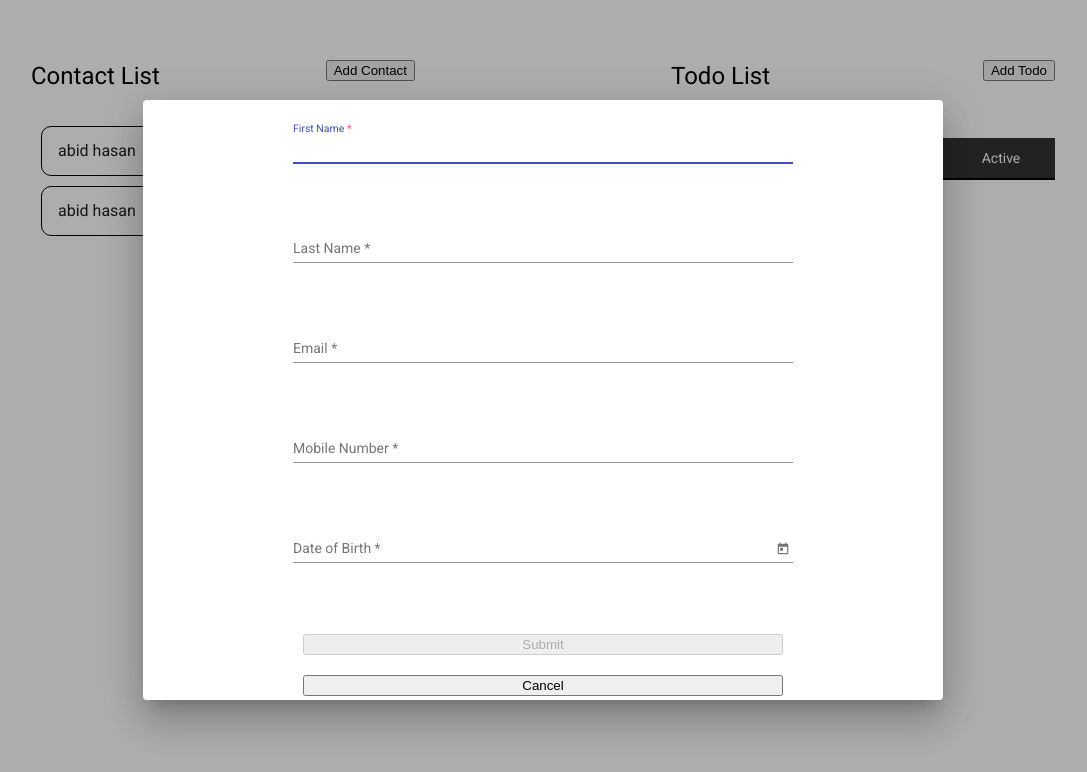
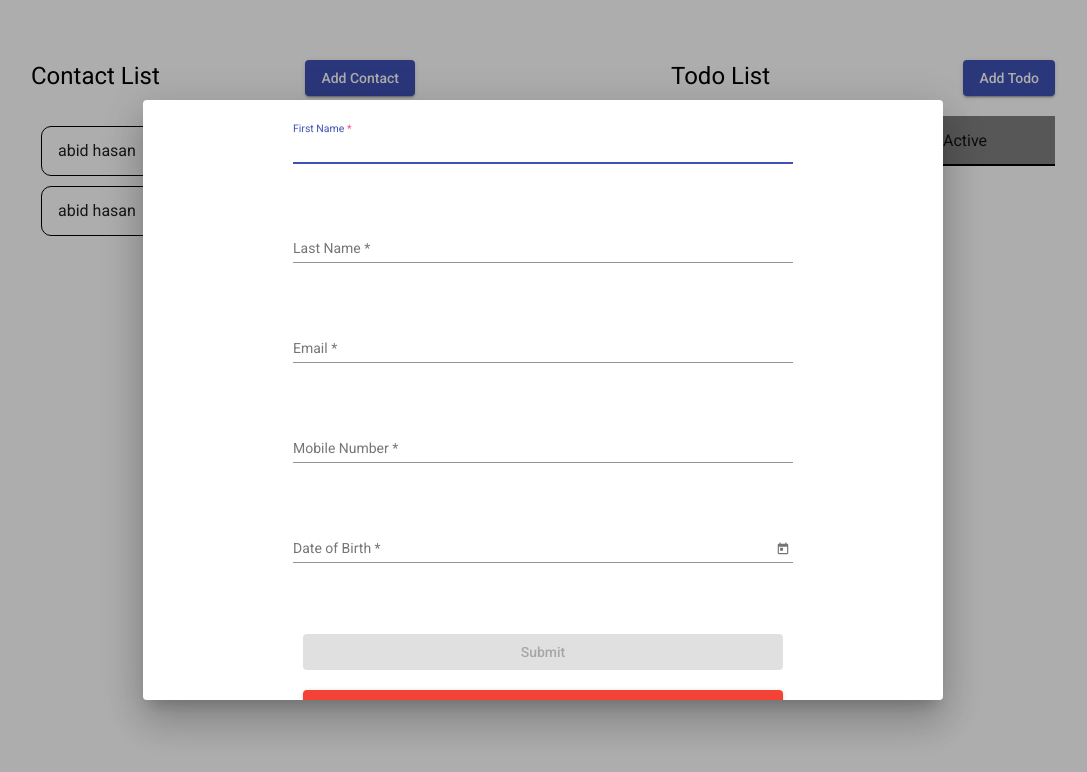
Before and after one commit to Abir1507075/FirstApp, an Angular app: page / in a window 1280 px wide. Both pictures are taken after a click on the button "Add Contact". Shown: the top 772 px of the page, without its empty margins (97-1184 px from the left). Built offline with nearby package versions, Linux system fonts and the light colour scheme.

Commit message:
mat-buttons and mat-icons

```diff
--- a/src/app/app.component.css
+++ b/src/app/app.component.css
@@ -68,9 +68,6 @@ li a:hover{
     border-radius: 10px;
     margin: 10px;
     padding: 10px;
-    display: flex;
-    flex-direction: row;
-    justify-content: space-around;
 }
 .item-edit button{
     margin-right: 5px;
--- a/src/app/app.module.ts
+++ b/src/app/app.module.ts
@@ -21,6 +21,9 @@ import {MatFormFieldModule} from '@angular/material/form-field';
 import {MatInputModule} from '@angular/material/input';
 import { ContactComponent } from './components/contact/contact.component';
 import {MatListModule} from '@angular/material/list';
+import {MatButtonModule} from '@angular/material/button';
+import {MatIconModule} from '@angular/material/icon';
+
 
 
 
@@ -52,6 +55,8 @@ import {MatListModule} from '@angular/material/list';
     MatFormFieldModule,
     MatInputModule,
     MatListModule,
+    MatButtonModule,
+    MatIconModule,
 
 
     FlexLayoutModule,
--- a/src/app/components/contact-form/contact-form.component.html
+++ b/src/app/components/contact-form/contact-form.component.html
@@ -58,8 +58,8 @@
         </div>
 
         <div class = form-row>
-            <button mat-button mat-dialog-close [disabled]="!contactForm.valid" (click)="saveContact()">Submit</button>
-            <button mat-button mat-dialog-close>Cancel</button>
+            <button color = "primary" mat-raised-button mat-dialog-close [disabled]="!contactForm.valid" (click)="saveContact()">Submit</button>
+            <button color = "warn" mat-raised-button mat-dialog-close>Cancel</button>
         </div>
     </form>
 </div>
--- a/src/app/components/contact/contact.component.html
+++ b/src/app/components/contact/contact.component.html
@@ -2,7 +2,7 @@
     <div fxLayout="row" fxLayoutAlign="space-between start">
         <h1>Contact List</h1>
         <div>
-            <button mat-raised-button (click)="openForm()">
+            <button color = "primary" mat-raised-button (click)="openForm()">
                 Add Contact
             </button>
         </div>
--- a/src/app/components/todo-list/todo-list.component.css
+++ b/src/app/components/todo-list/todo-list.component.css
@@ -0,0 +1,7 @@
+.mat-button{
+    font-size: 5px;
+}
+
+.mat-list-item{
+    background-color: grey;
+}
--- a/src/app/components/todo-list/todo-list.component.html
+++ b/src/app/components/todo-list/todo-list.component.html
@@ -3,29 +3,33 @@
         <div  >
             <div fxLayout="row" fxLayoutAlign="space-between start">
                 <h1>Todo List</h1>
-                <button mat-raised-button (click)="openForm()">
+                <button color = "primary" active mat-raised-button (click)="openForm()">
                     Add Todo
                 </button>
             </div>
+            <mat-action-list fxLayout="row">
+                <button mat-list-item (click)="getAll($event)">All</button>
+                <button mat-list-item (click)="getComplete($event)">Complete</button>
+                <button mat-list-item (click)="getActive($event)">Active</button>
+            </mat-action-list>
             <div>
-                <ul class = "list-header-ul">
-                    <li><a [class.active]= 'all' (click)="getAll($event)">All</a></li>
-                    <li><a [class.active]= 'complete'(click)="getComplete($event)">Complete</a></li>
-                    <li><a [class.active]= 'active' (click)="getActive($event)">Active</a></li>
-                </ul>
             </div>
         </div>
     </div>
     <div id = 'list-item'>
         <div *ngFor="let item of getList()">
-            <div  class='todo-item'>
+            <div  class='todo-item' fxLayout="row" fxLayoutAlign="space-between center">
                 <input type='checkbox' [checked] = '!item.status' (click)="toggle(item.item)">
-                <span>
+                <span style="width:30%;overflow: unset;">
                     {{item.item}}
                 </span>
                 <div class = 'item-edit'>
-                    <button (click)="editItem(item.item)">Edit</button>
-                    <button (click)="deleteItem(item.item)">Delete</button>
+                    <button mat-mini-fab color="primary" (click)="editItem(item.item)">
+                        <mat-icon>create</mat-icon>
+                      </button>
+                    <button mat-mini-fab color="primary" (click)="deleteItem(item.item)">
+                        <mat-icon>delete</mat-icon>
+                      </button>
                 </div>
             </div>
         </div>
--- a/src/app/components/todos/todos.component.html
+++ b/src/app/components/todos/todos.component.html
@@ -2,6 +2,6 @@
     <h1>Add Todo</h1>
     <form id="todo-form" method="POST" action="#">
         <p><textarea #todo  name="todo" id="todo"></textarea></p>
-        <input type="submit" id = 'submit' (click)="saveTodo(todo);">
+        <button color = "primary" mat-raised-button (click)="saveTodo(todo);">Submit</button>
     </form>
 </div>
```
